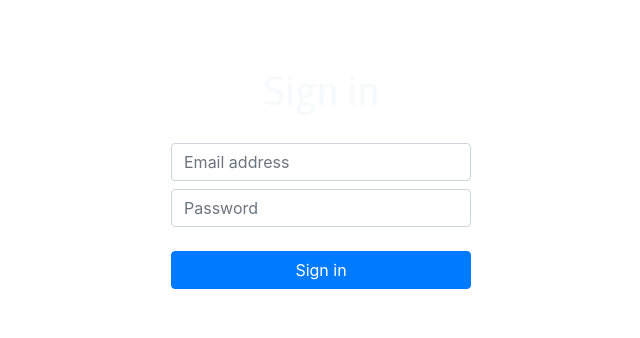
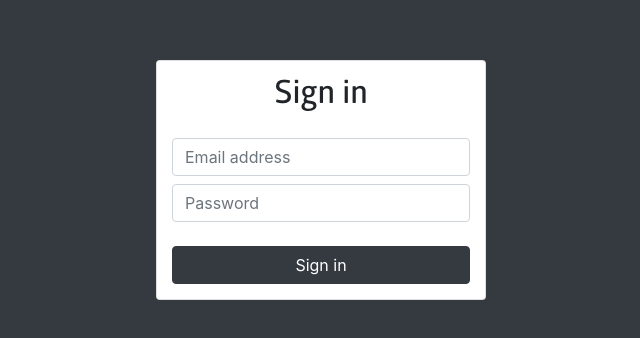
Before and after one commit to Yoverina/Ejhail, a plain HTML site: page login.html in a window 1280 px wide. Shown: the part 220-558 px from the top of the page, without its empty margins (319-959 px from the left). Drawn offline with nearby package versions, Linux system fonts and the light colour scheme.

Commit message:
Fixed login design and color

```diff
--- a/login.html
+++ b/login.html
@@ -9,12 +9,12 @@
     <link rel="stylesheet" href="assets/css/login.css">
     <title>Sign In</title>
 </head>
-<body>
-    <form class="form-black form-signin text-light">
-        <h1 class="mb-4 font-weight-normal">Sign in</h1>
+<body class="bg-dark">
+    <form class="form-signin card">
+        <h2 class="mb-4">Sign in</h2>
         <input id="inputEmail" class="mb-2 form-control text-light" placeholder="Email address" required="" type="email">
         <input id="inputPassword" class="form-control text-light" placeholder="Password" required="" type="password">
-        <button class="mt-4 btn btn-primary btn-block " type="submit">Sign in</button>
+        <button class="mt-4 btn btn-dark btn-block " type="submit">Sign in</button>
     </form>
     <script src="https://code.jquery.com/jquery-3.2.1.slim.min.js" integrity="sha384-KJ3o2DKtIkvYIK3UENzmM7KCkRr/rE9/Qpg6aAZGJwFDMVNA/GpGFF93hXpG5KkN" crossorigin="anonymous"></script>
     <script src="https://cdnjs.cloudflare.com/ajax/libs/popper.js/1.12.9/umd/popper.min.js" integrity="sha384-ApNbgh9B+Y1QKtv3Rn7W3mgPxhU9K/ScQsAP7hUibX39j7fakFPskvXusvfa0b4Q" crossorigin="anonymous"></script>
```
